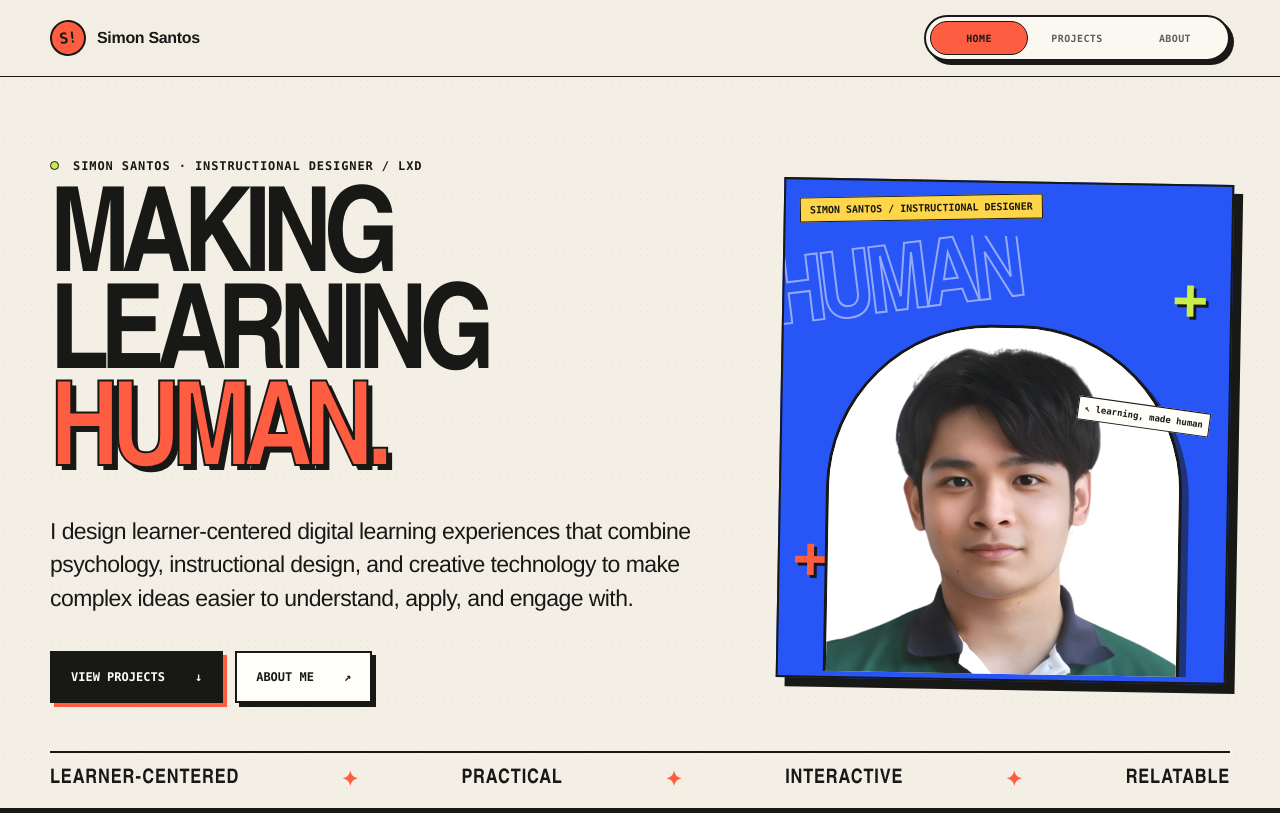
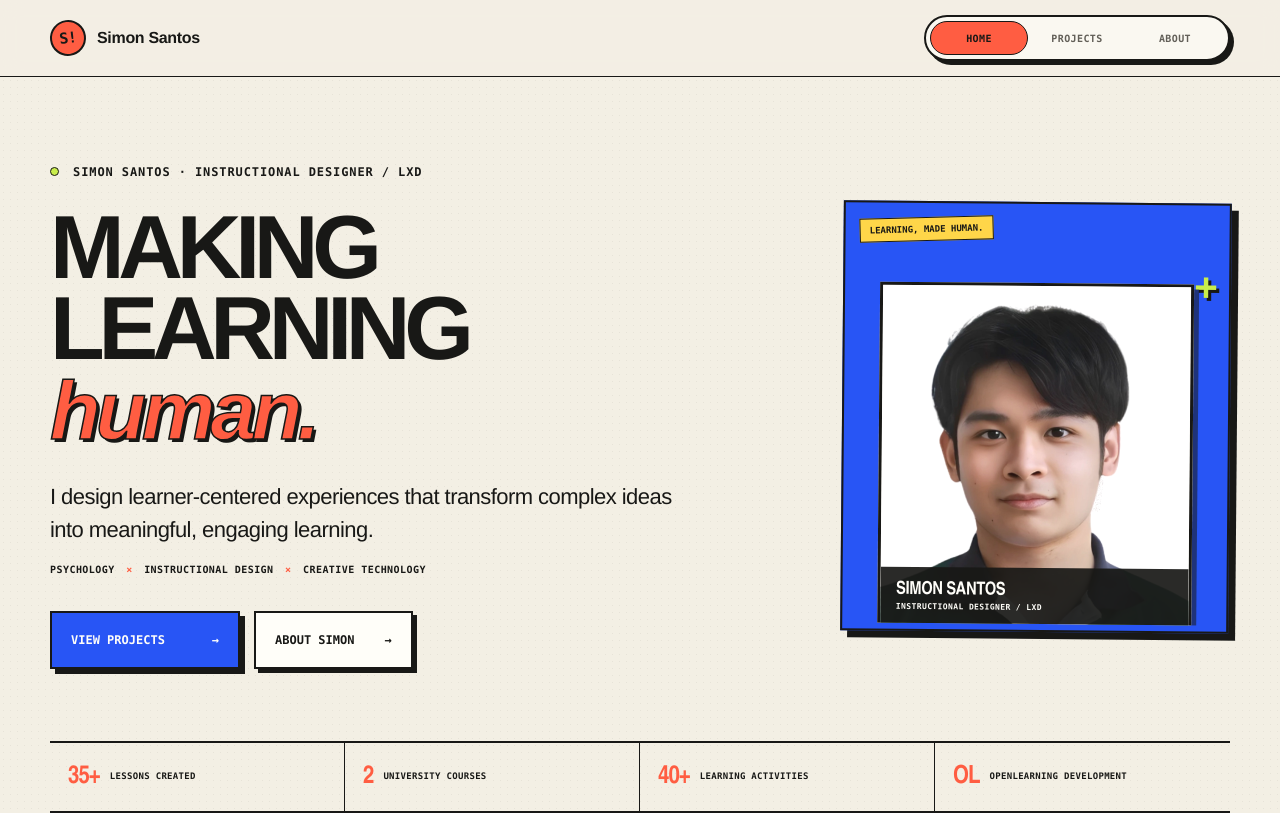
Before and after one commit to rip-chuu/simon-santos-portfolio, a Next.js app: page / in a window 1280 px wide. Shown: the top 813 px of the page. Built offline with nearby package versions, Linux system fonts and the light colour scheme.

Commit message:
Refine homepage hero positioning

```diff
--- a/app/globals.css
+++ b/app/globals.css
@@ -46,29 +46,39 @@ button, a { -webkit-tap-highlight-color: transparent; }
 .continuous-tabs a:hover, .continuous-tabs a.is-active { color: var(--ink); }
 .continuous-tabs a:focus-visible { border-radius: 999px; outline-offset: -2px; }
 
-.hero { min-height: calc(100vh - 76px); display: grid; grid-template-columns: 1.2fr .8fr; grid-template-rows: 1fr auto; gap: 48px 56px; padding-top: 82px; }
+.hero { min-height: calc(100vh - 76px); display: grid; grid-template-columns: 1.3fr .7fr; grid-template-rows: 1fr auto; gap: 54px 72px; padding-top: 88px; }
 .hero-copy { align-self: center; }
 .status-dot { display: inline-block; width: 9px; height: 9px; background: var(--lime); border: 1px solid var(--ink); border-radius: 50%; margin-right: 6px; }
-.hero h1, .index-hero h1 { max-width: 820px; margin: 24px 0 28px; font: 900 clamp(68px, 9.2vw, 144px)/.82 var(--display); letter-spacing: -.075em; text-transform: uppercase; }
-.hero h1 em, .index-hero h1 em { display: block; color: var(--coral); font-style: normal; -webkit-text-stroke: 2px var(--ink); text-shadow: 5px 5px 0 var(--ink); }
-.hero-lede { max-width: 720px; font-size: clamp(18px, 2vw, 23px); line-height: 1.45; letter-spacing: -.025em; }
-.button-row { display: flex; gap: 12px; flex-wrap: wrap; margin-top: 36px; }
+.hero h1 { max-width: 760px; margin: 28px 0 30px; font: 850 clamp(58px, 7vw, 104px)/.9 var(--body); letter-spacing: -.07em; text-transform: uppercase; }
+.index-hero h1 { max-width: 820px; margin: 24px 0 28px; font: 900 clamp(68px, 9.2vw, 144px)/.82 var(--display); letter-spacing: -.075em; text-transform: uppercase; }
+.hero h1 em { display: block; color: var(--coral); font: italic 800 .92em/1 var(--body); letter-spacing: -.055em; text-transform: lowercase; -webkit-text-stroke: 1.5px var(--ink); text-shadow: 3px 3px 0 var(--ink); }
+.index-hero h1 em { display: block; color: var(--coral); font-style: normal; -webkit-text-stroke: 2px var(--ink); text-shadow: 5px 5px 0 var(--ink); }
+.hero-lede { max-width: 650px; margin-bottom: 16px; font-size: clamp(18px, 1.8vw, 22px); line-height: 1.48; letter-spacing: -.025em; }
+.hero-disciplines { margin: 0; font: 750 10px/1.5 var(--mono); letter-spacing: .045em; text-transform: uppercase; }
+.hero-disciplines span { padding-inline: 5px; color: var(--coral); font-weight: 900; }
+.button-row { display: flex; gap: 14px; flex-wrap: wrap; margin-top: 34px; }
 .button { display: inline-flex; align-items: center; justify-content: space-between; gap: 30px; min-height: 52px; padding: 0 19px; border: 2px solid var(--ink); font: 800 12px var(--mono); text-transform: uppercase; text-decoration: none; box-shadow: 4px 4px 0 var(--ink); transition: transform .16s ease, box-shadow .16s ease; }
 .button:hover { transform: translate(3px, 3px); box-shadow: 1px 1px 0 var(--ink); }
 .button-primary { background: var(--ink); color: var(--white); box-shadow: 4px 4px 0 var(--coral); }
 .button-primary:hover { box-shadow: 1px 1px 0 var(--coral); }
 .button-secondary { background: var(--white); }
-.hero-visual { align-self: center; border: 2px solid var(--ink); background: var(--blue); min-height: 500px; box-shadow: 9px 9px 0 var(--ink); transform: rotate(1deg); }
-.visual-label { display: inline-block; margin: 14px; padding: 6px 9px; background: var(--yellow); border: 1px solid var(--ink); font: 700 10px var(--mono); text-transform: uppercase; transform: rotate(-2deg); }
-.visual-stage { position: relative; min-height: 438px; overflow: hidden; }
-.burst-word { position: absolute; left: -12px; top: 20px; color: transparent; font: 900 92px/.8 var(--display); letter-spacing: -.07em; -webkit-text-stroke: 2px var(--white); transform: rotate(-8deg); opacity: .5; }
-.portrait-frame { position: absolute; left: 10%; right: 10%; bottom: -10px; height: 82%; overflow: hidden; background: var(--paper-2); border: 3px solid var(--ink); border-radius: 46% 46% 8px 8px; box-shadow: 7px 7px 0 rgba(24,24,22,.55); }
-.portrait-image { object-fit: cover; object-position: center 36%; filter: saturate(.92) contrast(1.03); }
+.hero-primary-cta { min-width: 190px; min-height: 58px; background: var(--blue); color: var(--white); box-shadow: 5px 5px 0 var(--ink); }
+.hero-primary-cta:hover { box-shadow: 1px 1px 0 var(--ink); }
+.hero-visual { align-self: center; border: 2px solid var(--ink); background: var(--blue); min-height: 430px; box-shadow: 7px 7px 0 var(--ink); transform: rotate(.5deg); }
+.visual-label { display: inline-block; margin: 14px; padding: 6px 9px; background: var(--yellow); border: 1px solid var(--ink); font: 700 9px var(--mono); text-transform: uppercase; transform: rotate(-2deg); }
+.visual-stage { position: relative; min-height: 368px; overflow: hidden; }
+.portrait-frame { position: absolute; left: 9%; right: 9%; bottom: -5px; height: 94%; overflow: hidden; background: var(--paper-2); border: 3px solid var(--ink); box-shadow: 5px 5px 0 rgba(24,24,22,.55); }
+.portrait-image { object-fit: cover; object-position: center 33%; filter: saturate(.9) contrast(1.02); }
+.portrait-intro { position: absolute; inset: auto 0 0; display: flex; flex-direction: column; gap: 3px; padding: 14px 16px; background: rgba(24,24,22,.92); color: var(--white); }
+.portrait-intro strong { font: 900 18px/1 var(--display); letter-spacing: -.02em; text-transform: uppercase; }
+.portrait-intro span { font: 700 8px var(--mono); letter-spacing: .05em; text-transform: uppercase; }
 .pixel-cross { position: absolute; color: var(--lime); font: 900 58px var(--mono); text-shadow: 3px 3px 0 var(--ink); }
-.cross-one { right: 5%; top: 6%; }.cross-two { left: 3%; bottom: 18%; color: var(--coral); }
-.arrow-note { position: absolute; right: 4%; top: 38%; padding: 6px; background: var(--white); border: 1px solid var(--ink); font: 700 9px var(--mono); transform: rotate(7deg); }
-.hero-ticker { grid-column: 1 / -1; display: flex; justify-content: space-between; gap: 20px; padding: 14px 0; border-top: 2px solid var(--ink); font: 900 clamp(13px, 1.8vw, 20px) var(--display); letter-spacing: .04em; white-space: nowrap; }
-.hero-ticker i { color: var(--coral); font-style: normal; }
+.cross-one { right: 3%; top: 2%; font-size: 38px; }
+.hero-proof { grid-column: 1 / -1; display: grid; grid-template-columns: repeat(4, 1fr); padding: 0; margin: 18px 0 0; list-style: none; border-block: 2px solid var(--ink); }
+.hero-proof li { display: grid; grid-template-columns: auto 1fr; gap: 10px; align-items: center; min-height: 68px; padding: 12px 18px; border-right: 1px solid var(--ink); }
+.hero-proof li:last-child { border-right: 0; }
+.hero-proof strong { color: var(--coral); font: 900 25px/1 var(--display); letter-spacing: -.04em; }
+.hero-proof span { font: 750 9px/1.3 var(--mono); letter-spacing: .035em; text-transform: uppercase; }
 
 .philosophy { background: var(--ink); color: var(--white); }
 .section-intro { display: grid; grid-template-columns: 1fr 2.2fr; gap: 42px; align-items: start; margin-bottom: 62px; }
@@ -266,6 +276,9 @@ button, a { -webkit-tap-highlight-color: transparent; }
   .section-pad { padding-block: 96px; }
   .hero { min-height: auto; grid-template-columns: 1fr; padding-top: 64px; }
   .hero-visual { min-height: 440px; max-width: 580px; width: 100%; }
+  .hero-proof { grid-template-columns: 1fr 1fr; }
+  .hero-proof li:nth-child(2) { border-right: 0; }
+  .hero-proof li:nth-child(-n+2) { border-bottom: 1px solid var(--ink); }
   .principle-grid { grid-template-columns: 1fr; }.principle-card { min-height: 260px; border-right: 0; border-bottom: 1px solid #55534e; }.principle-card:last-child { border-bottom: 0; }.principle-card h3 { margin-top: 50px; }
   .tools-layout, .about-grid { grid-template-columns: 1fr; }.about-marker { width: min(360px, 85vw); }
   .case-heading { grid-template-columns: 1fr 140px; }.case-meta { grid-template-columns: 1fr 1fr; }.case-meta div:nth-child(2) { border-right: 0; }.case-meta div:nth-child(-n+2) { border-bottom: 1px solid var(--ink); }
@@ -279,7 +292,7 @@ button, a { -webkit-tap-highlight-color: transparent; }
 @media (max-width: 640px) {
   :root { --shell: calc(100% - 24px); }
   .nav-shell { height: 66px; }.wordmark > span:last-child { display: none; }.continuous-tabs { min-width: min(270px, calc(100vw - 72px)); box-shadow: 3px 3px 0 var(--ink); }.continuous-tabs a { min-height: 32px; padding-inline: 6px; font-size: 8px; }
-  .hero { gap: 36px; padding-top: 48px; }.hero h1 { font-size: clamp(56px, 19vw, 86px); }.hero h1 em { text-shadow: 3px 3px 0 var(--ink); -webkit-text-stroke-width: 1.5px; }.hero-lede { font-size: 17px; }.hero-visual { min-height: 380px; box-shadow: 5px 5px 0 var(--ink); }.visual-stage { min-height: 325px; }.portrait-frame { left: 9%; right: 9%; height: 84%; }.hero-ticker { overflow: hidden; gap: 14px; }
+  .hero { gap: 36px; padding-top: 48px; }.hero h1 { font-size: clamp(48px, 15vw, 68px); }.hero h1 em { text-shadow: 2px 2px 0 var(--ink); -webkit-text-stroke-width: 1px; }.hero-lede { font-size: 17px; }.hero-disciplines { max-width: 330px; }.hero-visual { min-height: 380px; box-shadow: 5px 5px 0 var(--ink); }.visual-stage { min-height: 325px; }.portrait-frame { left: 9%; right: 9%; height: 88%; }.hero-proof li { grid-template-columns: 1fr; gap: 5px; min-height: 78px; padding: 12px; }.hero-proof strong { font-size: 22px; }.hero-proof span { font-size: 8px; }
   .section-intro { grid-template-columns: 1fr; gap: 28px; }.section-intro h2, .tools-layout h2, .about-section h2 { font-size: 42px; }
   .project-grid { grid-template-columns: 1fr; }.project-card:nth-child(even) { transform: none; }.project-card:nth-child(even):hover { transform: rotate(.7deg) translateY(-4px); }.card-art { height: 190px; }
   .project-dialog { width: calc(100vw - 20px); max-height: calc(100dvh - 20px); box-shadow: 5px 5px 0 var(--ink); }
--- a/app/page.tsx
+++ b/app/page.tsx
@@ -56,19 +56,18 @@ export default function Home() {
             <p className="eyebrow"><span className="status-dot" /> Simon Santos · Instructional Designer / LXD</p>
             <h1>Making learning <em>human.</em></h1>
             <p className="hero-lede">
-              I design learner-centered digital learning experiences that combine psychology, instructional design, and creative technology to make complex ideas easier to understand, apply, and engage with.
+              I design learner-centered experiences that transform complex ideas into meaningful, engaging learning.
             </p>
+            <p className="hero-disciplines">Psychology <span>×</span> Instructional Design <span>×</span> Creative Technology</p>
             <div className="button-row">
-              <a className="button button-primary" href="#projects">View Projects <span aria-hidden="true">↓</span></a>
-              <a className="button button-secondary" href="#about">About Me <span aria-hidden="true">↗</span></a>
+              <a className="button button-primary hero-primary-cta" href="#projects">View Projects <span aria-hidden="true">→</span></a>
+              <a className="button button-secondary" href="#about">About Simon <span aria-hidden="true">→</span></a>
             </div>
           </div>
           <div className="hero-visual">
-            <div className="visual-label">Simon Santos / Instructional Designer</div>
+            <div className="visual-label">Learning, made human.</div>
             <div className="visual-stage">
-              <span className="burst-word">HUMAN</span>
               <span className="pixel-cross cross-one" aria-hidden="true">+</span>
-              <span className="pixel-cross cross-two" aria-hidden="true">+</span>
               <div className="portrait-frame">
                 <Image
                   className="portrait-image"
@@ -78,13 +77,19 @@ export default function Home() {
                   priority
                   sizes="(max-width: 920px) 80vw, 34vw"
                 />
+                <div className="portrait-intro">
+                  <strong>Simon Santos</strong>
+                  <span>Instructional Designer / LXD</span>
+                </div>
               </div>
-              <span className="arrow-note" aria-hidden="true">↖ learning, made human</span>
             </div>
           </div>
-          <div className="hero-ticker" aria-hidden="true">
-            <span>LEARNER-CENTERED</span><i>✦</i><span>PRACTICAL</span><i>✦</i><span>INTERACTIVE</span><i>✦</i><span>RELATABLE</span>
-          </div>
+          <ul className="hero-proof" aria-label="Selected portfolio production highlights">
+            <li><strong>35+</strong><span>Lessons created</span></li>
+            <li><strong>2</strong><span>University courses</span></li>
+            <li><strong>40+</strong><span>Learning activities</span></li>
+            <li><strong>OL</strong><span>OpenLearning development</span></li>
+          </ul>
         </section>
 
         <section className="philosophy section-pad">
```
